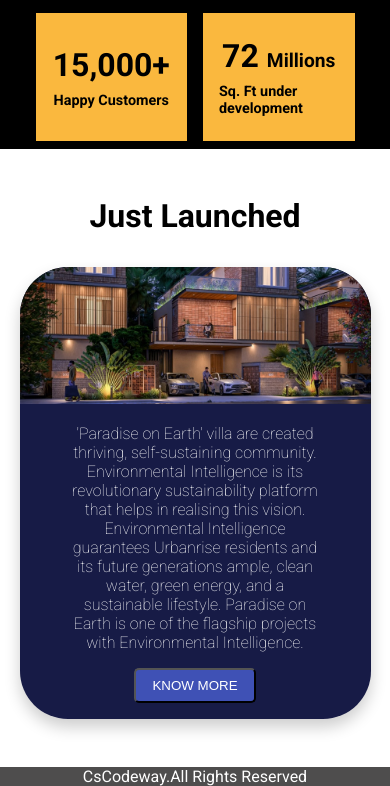
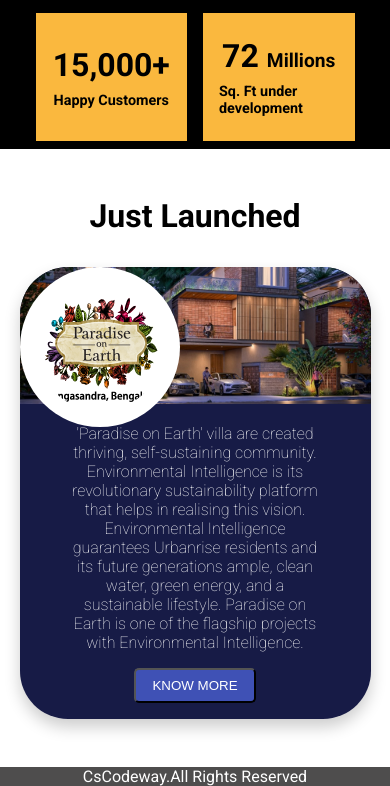
Before and after one commit to CsCodeway/real-estate-simple, a plain HTML site: page index.html in a window 390 px wide. Shown: the part 1566-2352 px from the top of the page. Drawn offline with Linux system fonts and the light colour scheme.

Commit message:
update artboard for max 1200px

```diff
--- a/style.css
+++ b/style.css
@@ -265,6 +265,7 @@
   .projects-wrapper {
     display: flex;
     flex-direction: column-reverse;
+    position: relative;
   }
   .projects-img {
     clip-path: none;
@@ -278,7 +279,9 @@
     border-bottom-right-radius: 0;
   }
   .projects-artboard {
-    display: none;
+    position: absolute;
+    top: 0;
+    left: 0;
   }
   .projects-para {
     width: 100%;
```
